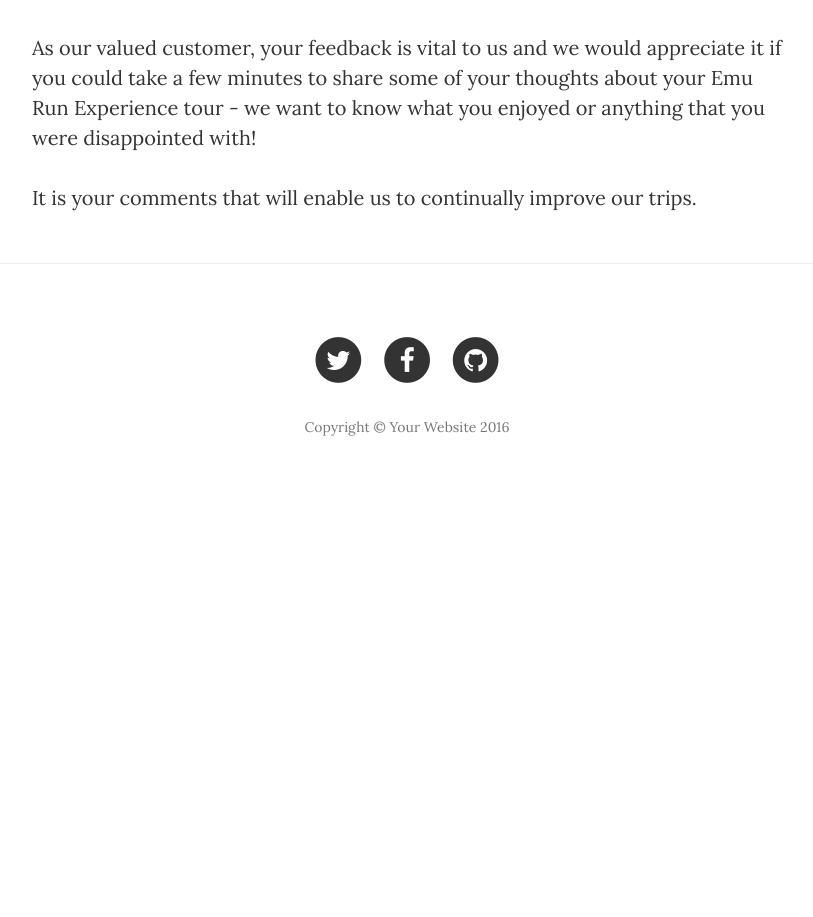
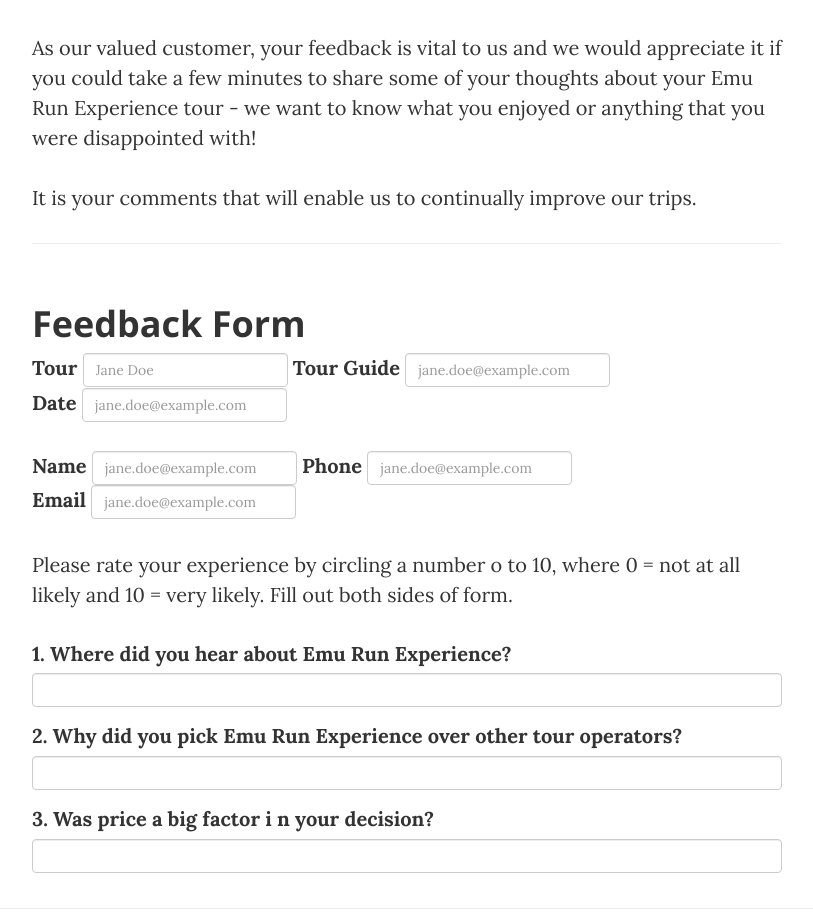
Before and after one commit to karlpatrickespiritu/emu-run-site, a website: page feedback-form.html in a window 1280 px wide. Shown: the part 523-1440 px from the top of the page, without its empty margins (233-1046 px from the left). Before the commit the page ends 1026 px from the top, so only its background shows below. Drawn offline with nearby package versions, Linux system fonts and the light colour scheme.

Commit message:
modifications

```diff
--- a/feedback-form.html
+++ b/feedback-form.html
@@ -97,6 +97,59 @@
 
         <p>It is your comments that will enable us to continually improve our trips.</p>
 
+        <hr>
+        <h2 class="section-heading">Feedback Form</h2>
+
+        <form>
+          <div class="form-inline">
+            <div class="form-group">
+              <label>Tour</label>
+              <input type="text" class="form-control" placeholder="Jane Doe">
+            </div>
+            <div class="form-group">
+              <label>Tour Guide</label>
+              <input type="email" class="form-control" placeholder="jane.doe@example.com">
+            </div>
+            <div class="form-group">
+              <label>Date</label>
+              <input type="email" class="form-control" placeholder="jane.doe@example.com">
+            </div>
+            <br>
+            <br>
+            <div class="form-group">
+              <label>Name</label>
+              <input type="email" class="form-control" placeholder="jane.doe@example.com">
+            </div>
+            <div class="form-group">
+              <label>Phone</label>
+              <input type="email" class="form-control" placeholder="jane.doe@example.com">
+            </div>
+            <div class="form-group">
+              <label>Email</label>
+              <input type="email" class="form-control" placeholder="jane.doe@example.com">
+            </div>
+          </div>
+
+          <p>Please rate your experience by circling a number o to 10, where 0 = not at all likely and 10 = very likely.
+            Fill out both sides of form.</p>
+
+          <div class="form-group">
+            <label for="exampleInputEmail1">1. Where did you hear about Emu Run Experience?</label>
+            <input type="text" class="form-control" id="exampleInputEmail1">
+          </div>
+          <div class="form-group">
+            <label for="exampleInputPassword1">2. Why did you pick Emu Run Experience over other tour operators?</label>
+            <input type="text" class="form-control" id="exampleInputPassword1" >
+          </div>
+          <div class="form-group">
+            <label for="exampleInputPassword1">3. Was price a big factor i n your decision?</label>
+            <input type="text" class="form-control" id="exampleInputPassword1" >
+          </div>
+
+
+        </form>
+
+
       </div>
     </div>
   </div>
```
